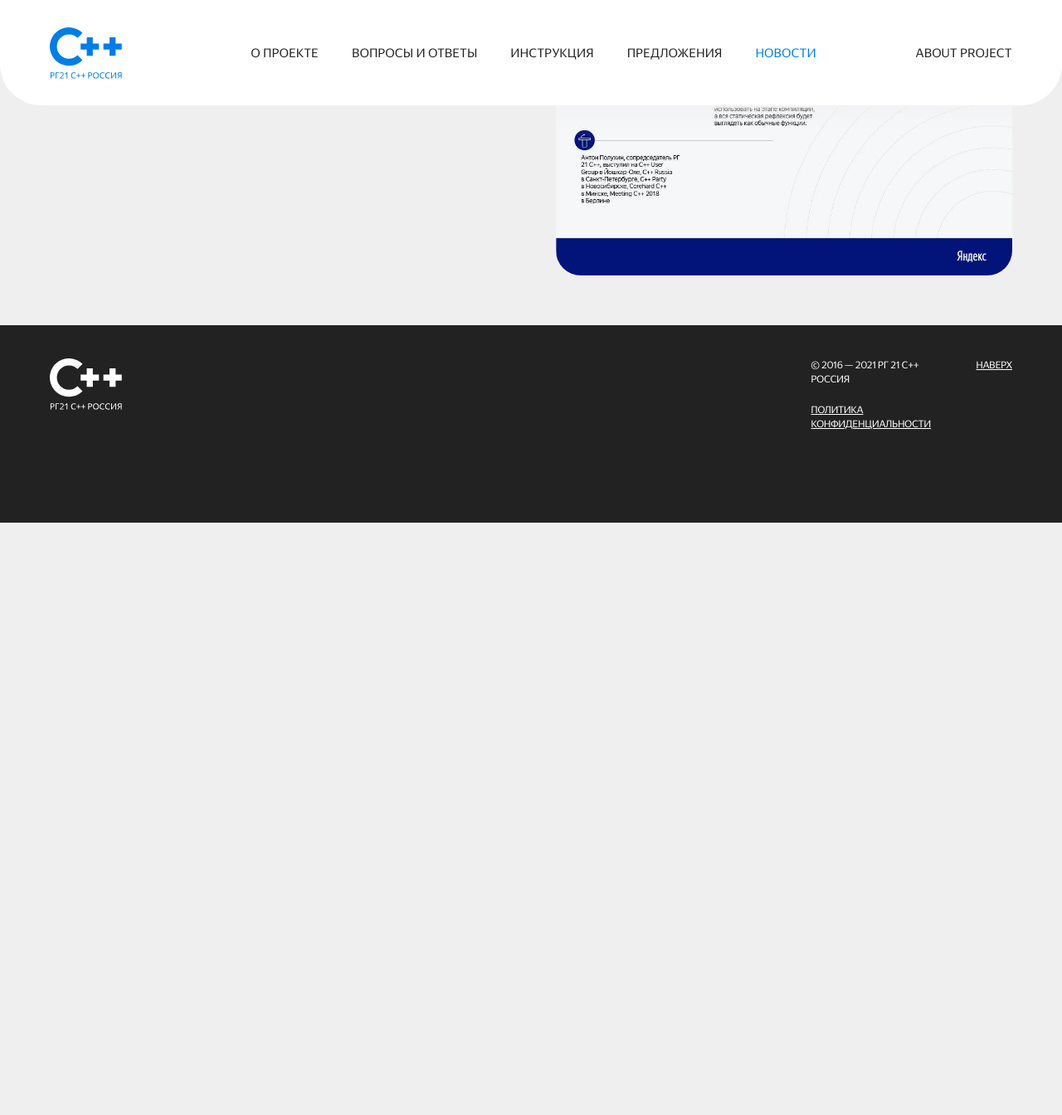
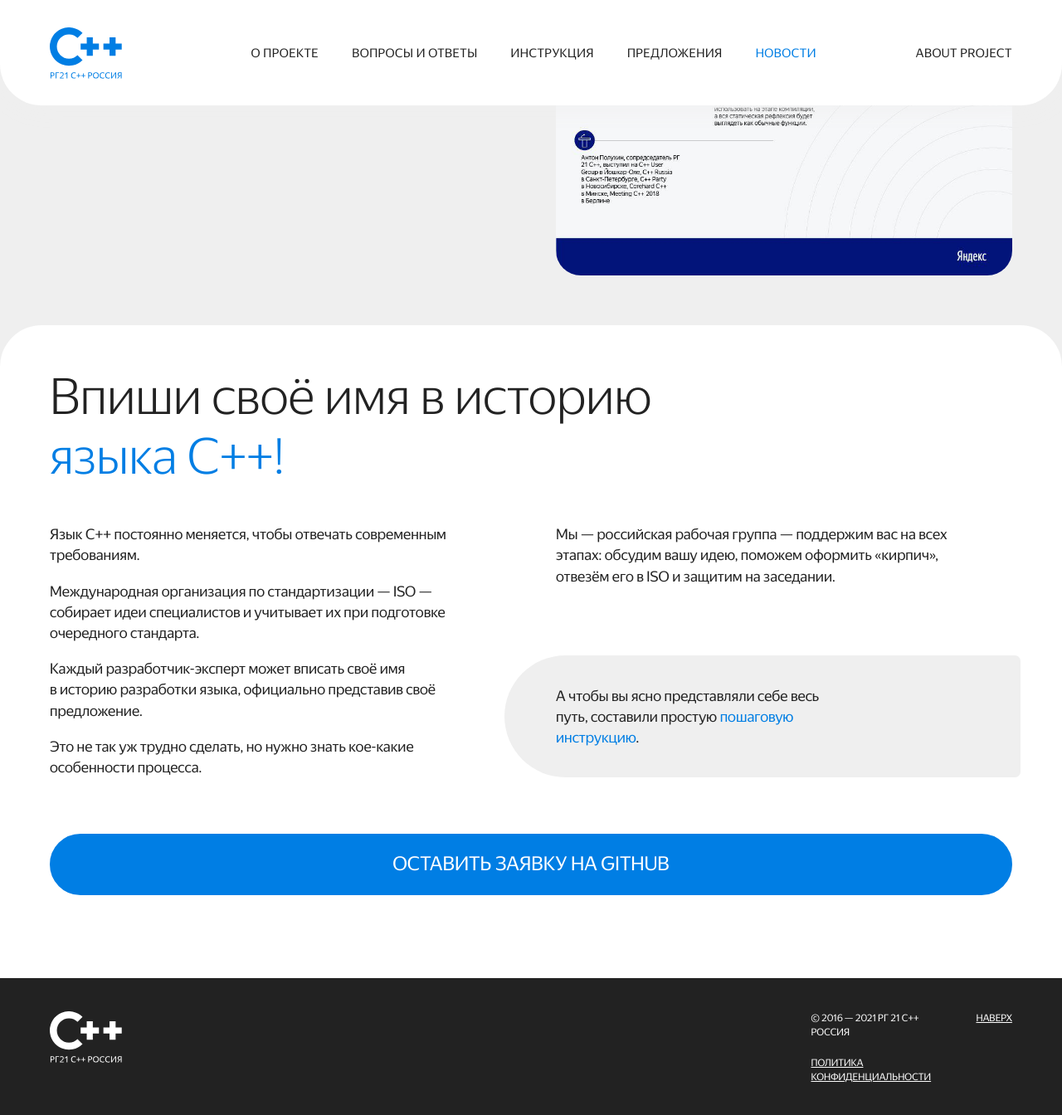
Before and after one commit to cpp-ru/cpp-ru.github.io, a Jekyll site: the page built from news.html, in a window 1280 px wide and 1400 px high, scrolled down 2367 px. Shown: the top 1344 px of the window at 83% size. Built offline with Jekyll 4.4.1, drawn with Linux system fonts in a browser that asks for light colours; before the commit the page ends 2997 px from its top, so only the background shows below that.

Commit message:
News Mark block

```diff
--- a/_data/page_news.json
+++ b/_data/page_news.json
@@ -27,6 +27,18 @@
           "text": "С&nbsp;этого года, мы&nbsp;решили публиковать красивую инфографику по&nbsp;итогам работы РГ21 за&nbsp;год.\n\nИтак, наши итоги за&nbsp;2018 (картинка кликабельная) →"
         }
       ]
+    },
+    "mark": {
+      "heading": "Впиши своё имя в&nbsp;историю __языка&nbsp;C++!__",
+      "text": {
+        "col1": "Язык C++&nbsp;постоянно меняется, чтобы отвечать современным требованиям. \n\nМеждународная организация по&nbsp;стандартизации&nbsp;&mdash; ISO&nbsp;&mdash; собирает идеи специалистов и&nbsp;учитывает их&nbsp;при подготовке очередного стандарта.\n\nКаждый разработчик-эксперт может вписать своё имя в&nbsp;историю разработки языка, официально представив своё предложение.\n\nЭто не&nbsp;так уж&nbsp;трудно сделать, но&nbsp;нужно знать кое-какие особенности процесса.",
+        "col2": "Мы&nbsp;&mdash; российская рабочая группа&nbsp;&mdash; поддержим вас на&nbsp;всех этапах: обсудим вашу идею, поможем оформить &laquo;кирпич&raquo;, отвезём его в&nbsp;ISO и&nbsp;защитим на&nbsp;заседании."
+      },
+      "insert": "А&nbsp;чтобы вы&nbsp;ясно представляли себе весь путь, составили простую [пошаговую инструкцию](https://stdcpp.ru/instruction).",
+      "cta": {
+        "url": "https://github.com/cpp-ru/cpp-ru.github.io/issues/new",
+        "text": "Оставить заявку на&nbsp;GitHub"
+      }
     }
   }
 }
--- a/_includes/instruction-hero.html
+++ b/_includes/instruction-hero.html
@@ -22,7 +22,7 @@
               <use xlink:href="#icon-arrow-angle"></use>
             </svg>
           </div>
-          <div class="insert-text__text insert-text__text_big">
+          <div class="insert-text__text insert-text__text_big insert-text__text_bold">
             {{ fields.insert | markdownify }}
           </div>
         </div>
--- /dev/null
+++ b/_includes/news-mark.html
@@ -0,0 +1,39 @@
+{% assign fields = site.data.page_news.fields.mark %}
+<div class="news-mark">
+  <div class="news-mark__inset">
+    <div class="news-mark__container container">
+      <h2 class="news-mark__heading heading-h2">
+        {{ fields.heading | markdownify | remove: '<p>' | remove: '</p>' }}
+      </h2>
+      <div class="news-mark__cols">
+        <div class="news-mark__col news-mark__col_l">
+          <div class="news-mark__text">
+            {{ fields.text.col1 | markdownify }}
+          </div>
+        </div>
+        <div class="news-mark__col news-mark__col_r">
+          <div class="news-mark__text-bold">
+            {{ fields.text.col2 | markdownify }}
+          </div>
+
+          <div class="news-mark__insert-text insert-text insert-text_round-left">
+            <div class="insert-text__text insert-text__text_big">
+              {{ fields.insert | markdownify }}
+            </div>
+          </div>
+
+        </div>
+      </div>
+      <div class="news-mark__cta">
+        <a
+          href="{{ fields.cta.url }}"
+          class="home-hero__cta-button button"
+          target="_blank"
+          rel="noopener noreferrer"
+        >
+          {{ fields.cta.text }}
+        </a>
+      </div>
+    </div>
+  </div>
+</div>
--- /dev/null
+++ b/_sass/blocks/_news-mark.scss
@@ -0,0 +1,98 @@
+.news-mark__inset {
+  margin: 0 auto;
+  padding: 50px 0 100px;
+  background: #fff;
+  border-radius: 50px 50px 0 0;
+
+  @include breakpoint-lo($small-viewport) {
+    padding: 40px 0 60px;
+    border-radius: 20px;
+  }
+}
+
+.news-mark__heading {
+  max-width: 740px;
+
+  @include breakpoint-lo($small-viewport) {
+    max-width: 410px;
+  }
+}
+
+/* Cols */
+
+.news-mark__cols {
+  display: flex;
+  flex-flow: row wrap;
+  align-items: stretch;
+  justify-content: space-between;
+  margin: -15px 0 0;
+}
+
+.news-mark__col {
+  display: flex;
+  flex-flow: column nowrap;
+  align-items: stretch;
+  justify-content: space-between;
+  width: 50%;
+
+  &_l {
+    max-width: 550px;
+    padding-right: 50px;
+
+    @include breakpoint-lo($small-viewport) {
+      max-width: none;
+      padding-right: 0;
+    }
+  }
+
+  &_r {
+    padding-left: 30px;
+
+    @include breakpoint-lo($small-viewport) {
+      padding-left: 0;
+    }
+  }
+
+  @include breakpoint-lo($small-viewport) {
+    width: 100%;
+  }
+}
+
+/* Text */
+
+.news-mark__text-bold {
+  max-width: 490px;
+
+  @include breakpoint-lo($small-viewport) {
+    max-width: none;
+    margin: -1em 0 0;
+    font-weight: 500;
+  }
+}
+
+/* Blocks */
+
+.news-mark__insert-text {
+  margin-bottom: 1em;
+  margin-left: -62px;
+
+  .insert-text__text {
+    max-width: 340px;
+  }
+
+  @include breakpoint-lo($small-viewport) {
+    margin-bottom: 0;
+    margin-left: 0;
+  }
+}
+
+
+/* CTA */
+
+.news-mark__cta {
+  margin: 50px 0 0;
+
+  @include breakpoint-lo($small-viewport) {
+    margin: 40px 0 0;
+  }
+}
--- a/_sass/ui/_insert-text.scss
+++ b/_sass/ui/_insert-text.scss
@@ -1,6 +1,6 @@
 .insert-text {
   position: relative;
-  padding: 36px 75px 36px 32px;
+  padding: 36px 62px 36px 32px;
   background: $color-gray-light;
   border-radius: 10px 113px 113px 10px;
 
@@ -13,7 +13,7 @@
   &_round-left {
     margin-right: -1 * $padding-side-sm;
     margin-left: 0;
-    padding: 36px 32px 36px 75px;
+    padding: 36px 32px 36px 62px;
     border-radius: 113px 10px 10px 113px;
 
     @include breakpoint-lo($small-viewport) {
@@ -97,8 +97,15 @@
   }
 
   &_big {
+    font-size: 18px;
+
+    a {
+      font-weight: inherit;
+    }
+  }
+
+  &_bold {
     font-weight: 500;
-    font-size: 18px;
   }
 
   @include breakpoint-lo($small-viewport) {
--- a/assets/css/styles.scss
+++ b/assets/css/styles.scss
@@ -42,5 +42,6 @@ $label: "{{ site.title }}";
 
 @import "blocks/news-hero";
 @import "blocks/news-achievements";
+@import "blocks/news-mark";
 
 @import "blocks/about-hero";
--- a/news.html
+++ b/news.html
@@ -8,3 +8,4 @@ permalink: /news
 ---
 {% include news-hero.html %}
 {% include news-achievements.html %}
+{% include news-mark.html %}
```
